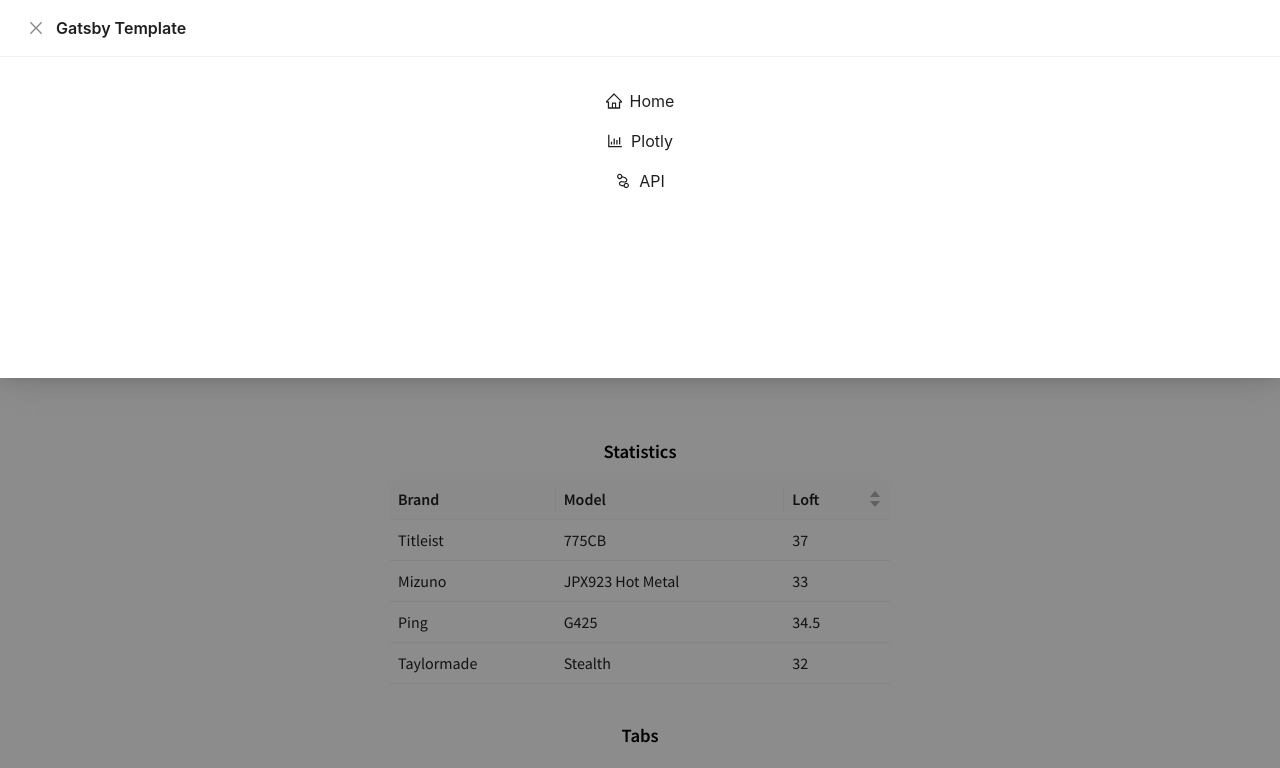
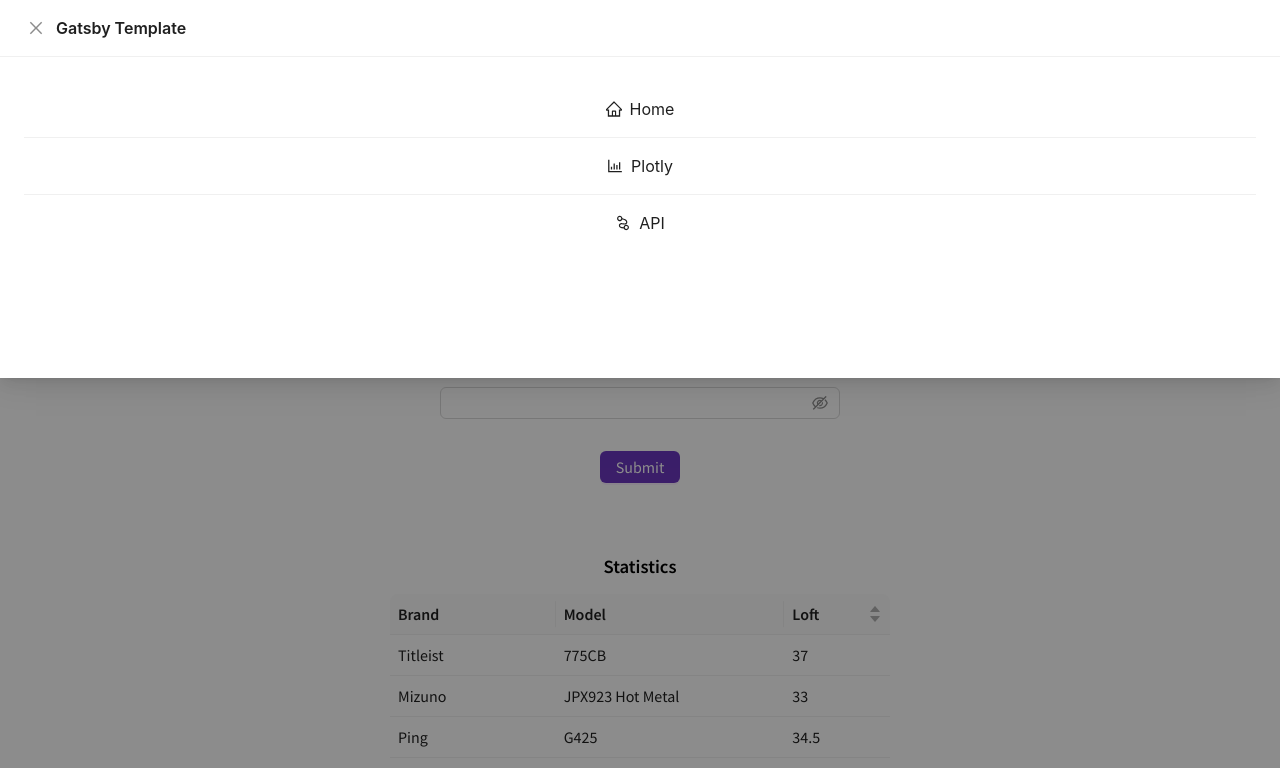
Before and after one commit to jackarnold84/gatsby-template, a Gatsby site: page / in a window 1280 px wide. Both pictures are taken after a click on the button 368 px from the left and 40 px from the top of the page. Shown: the top 768 px of the page. Built offline with nearby package versions, Linux system fonts and the light colour scheme; Gatsby itself is replaced by a stand-in of ours.

Commit message:
navigation, color theme

```diff
--- a/src/components/Layout.js
+++ b/src/components/Layout.js
@@ -5,12 +5,13 @@
 import styled from "styled-components"
 import '../styles/global.css'
 import '../styles/icons.css'
+import { palette } from "../utils/palette"
+import Navigation from "./Navigation"
 import Span from "./common/Span"
-import Navigation from "./Navigation"
 
 const Header = styled.div`
   padding: 24px;
-  background-color: #1c5db7;
+  background-color: ${palette.purple};
   color: white;
   text-align: center;
 `
@@ -31,7 +32,7 @@
 const Footer = styled.div`
   padding: 8px 0;
   text-align: center;
-  background-color: #1c5db7;
+  background-color: ${palette.purple};
 `
 
 const MenuButtonHolder = styled.div`
@@ -56,7 +57,7 @@
       <ConfigProvider
         theme={{
           token: {
-            colorPrimary: '#1c5db7',
+            colorPrimary: palette.purple,
             fontFamily: "'Source Sans Pro', sans-serif",
             fontSize: 16,
           },
@@ -100,8 +101,8 @@
       </ConfigProvider>
 
       <Drawer title="Gatsby Template" onClose={closeMenu} open={openMenu} placement="top">
-        <Navigation />
-      </Drawer>
+        <Navigation closeMenu={closeMenu} />
+      </Drawer >
     </>
   )
 }
--- a/src/components/Navigation.js
+++ b/src/components/Navigation.js
@@ -1,26 +1,36 @@
 import { BarChartOutlined, HomeOutlined, NodeIndexOutlined } from "@ant-design/icons"
-import { Button } from "antd"
+import { Button, List } from "antd"
 import { Link } from "gatsby"
 import * as React from "react"
+import styled from "styled-components"
 
-const Navigation = () => {
+const NavLink = styled(Link)`
+  margin: auto;
+  width: 100%;
+`
+
+const Navigation = ({ closeMenu }) => {
+  const links = [
+    { to: "/", icon: <HomeOutlined />, text: "Home" },
+    { to: "/plot", icon: <BarChartOutlined />, text: "Plotly" },
+    { to: "/api", icon: <NodeIndexOutlined />, text: "API" },
+  ]
+
   return (
     <>
-      <Link to="/">
-        <Button type="text" icon={<HomeOutlined />} size="large" block>
-          Home
-        </Button>
-      </Link>
-      <Link to="/plot">
-        <Button type="text" icon={<BarChartOutlined />} size="large" block>
-          Plotly
-        </Button>
-      </Link>
-      <Link to="/api">
-        <Button type="text" icon={<NodeIndexOutlined />} size="large" block>
-          API
-        </Button>
-      </Link>
+      <List
+        size="small"
+        dataSource={links}
+        renderItem={item => (
+          <List.Item>
+            <NavLink to={item.to}>
+              <Button type="text" icon={item.icon} size="large" block onClick={closeMenu} >
+                {item.text}
+              </Button>
+            </NavLink>
+          </List.Item>
+        )}
+      />
     </>
   )
 }
--- a/src/components/common/Container.js
+++ b/src/components/common/Container.js
@@ -2,13 +2,14 @@
 import styled from "styled-components";
 
 const Container = styled.div.attrs(({
-  size = 8, top, bottom, width, centered = false,
+  size = 8, top, bottom, width, centered = false, flex = false,
 }) => ({
   size,
   top: top || size,
   bottom: bottom || size,
   width,
   centered,
+  flex,
 }))`
   margin: auto;
   padding-top: ${props => props.top}px;
@@ -17,8 +18,11 @@
     max-width: ${width}px;
   `}
   ${({ centered }) => centered && `
+    text-align: center;
+    justify-content: center;
+  `}
+  ${({ flex }) => flex && `
     display: flex;
-    justify-content: center;
   `}
 `
 
@@ -28,6 +32,7 @@
   bottom: PropTypes.number,
   width: PropTypes.number,
   centered: PropTypes.bool,
+  flex: PropTypes.bool,
 }
 
 export default Container
--- a/src/pages/index.js
+++ b/src/pages/index.js
@@ -17,6 +17,12 @@
 
   return (
     <Layout>
+      <Container size={16} centered>
+        <h2>Gatsby Template</h2>
+        <p>Starter template for Gatsby projects with various reusable components</p>
+      </Container>
+
+
       <Container size={16} width={400}>
         <SectionHeader>Sign In Form</SectionHeader>
         <Form
--- a/src/pages/plot.js
+++ b/src/pages/plot.js
@@ -3,6 +3,7 @@
 import Layout from "../components/Layout"
 import Container from "../components/common/Container"
 import Plot from "../components/common/Plot"
+import { palette } from "../utils/palette"
 
 
 const PlotPage = () => {
@@ -26,6 +27,7 @@
               y: [10, 15, 13, 17, 18, 20, 19, 15, 16, 14],
               type: 'scatter',
               hovertemplate: '<b>Week %{x}</b><br>%{y} sold',
+              marker: { color: palette.purple },
             }
           ]}
           layout={{
--- /dev/null
+++ b/src/utils/palette.js
@@ -0,0 +1,3 @@
+export const palette = {
+  purple: '#6b37bf'
+}
```
